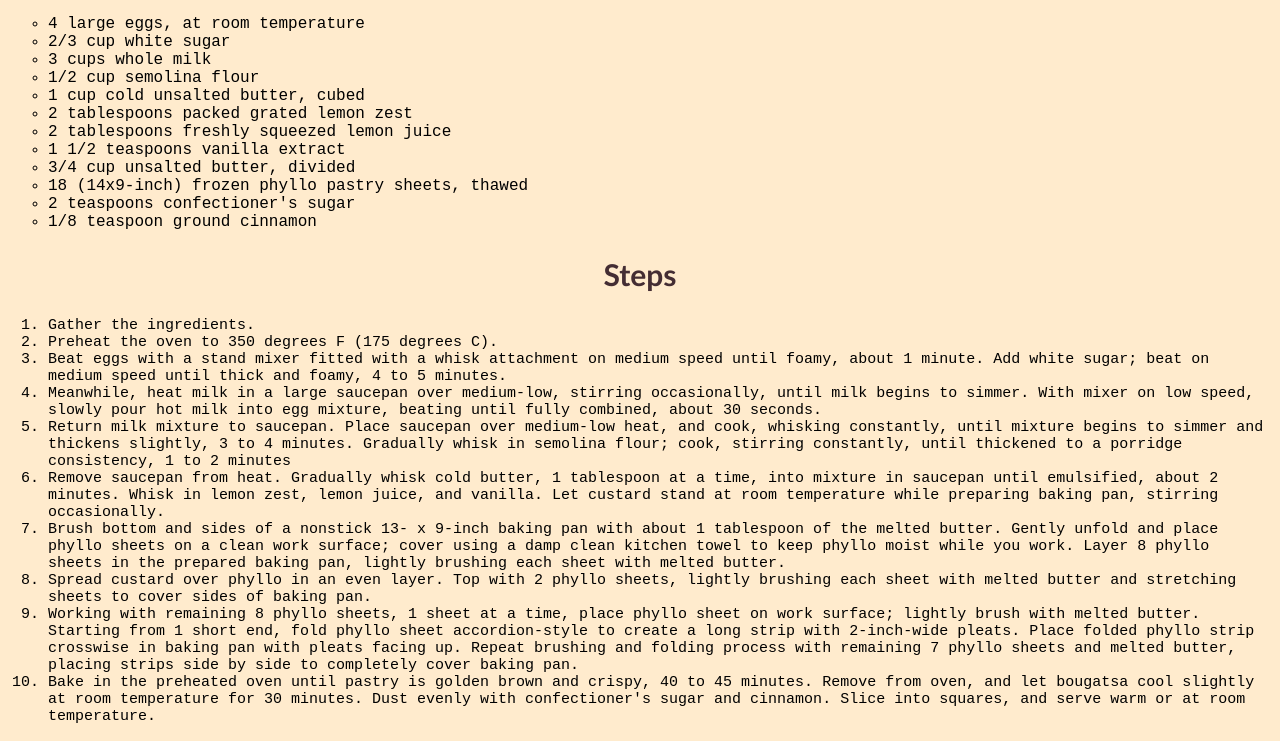
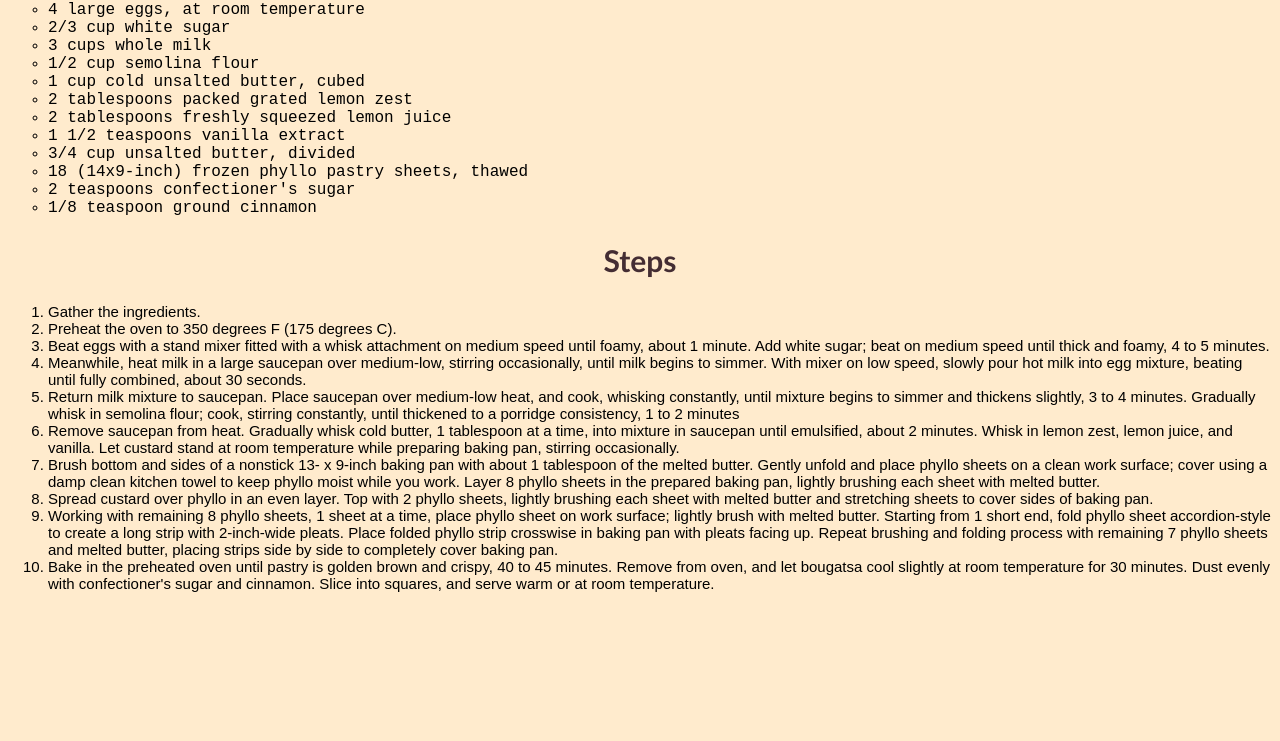
Before and after one commit to Mave3624/Odin-Recipes, a plain HTML site: page recipes/bougatsa.html in a window 1280 px wide. Shown: the part 731-1472 px from the top of the page. After the commit the page ends 1339 px from the top, so only its background shows below. Drawn offline with Linux system fonts and the light colour scheme.

Commit message:
#changed the font family

```diff
--- a/recipes/css/bougatsa.css
+++ b/recipes/css/bougatsa.css
@@ -19,7 +19,7 @@ ul>li {
 }
 p,
 ol>li {
-    font-family: monospace, sans-serif
+    font-family: sans-serif
 }
 p {
     font-size: 18px;
--- a/recipes/css/chicken-burger.css
+++ b/recipes/css/chicken-burger.css
@@ -19,7 +19,7 @@ ul>li {
 }
 p,
 ol>li {
-    font-family: 'Gill Sans', 'Gill Sans MT', monospace, sans-serif
+    font-family: sans-serif
 }
 p {
     font-size: 18px;
--- a/recipes/css/peachpie.css
+++ b/recipes/css/peachpie.css
@@ -19,7 +19,7 @@ ul>li {
 }
 p,
 ol>li {
-    font-family: 'Gill Sans', 'Gill Sans MT', monospace, sans-serif
+    font-family: sans-serif
 }
 p {
     font-size: 18px;
```
